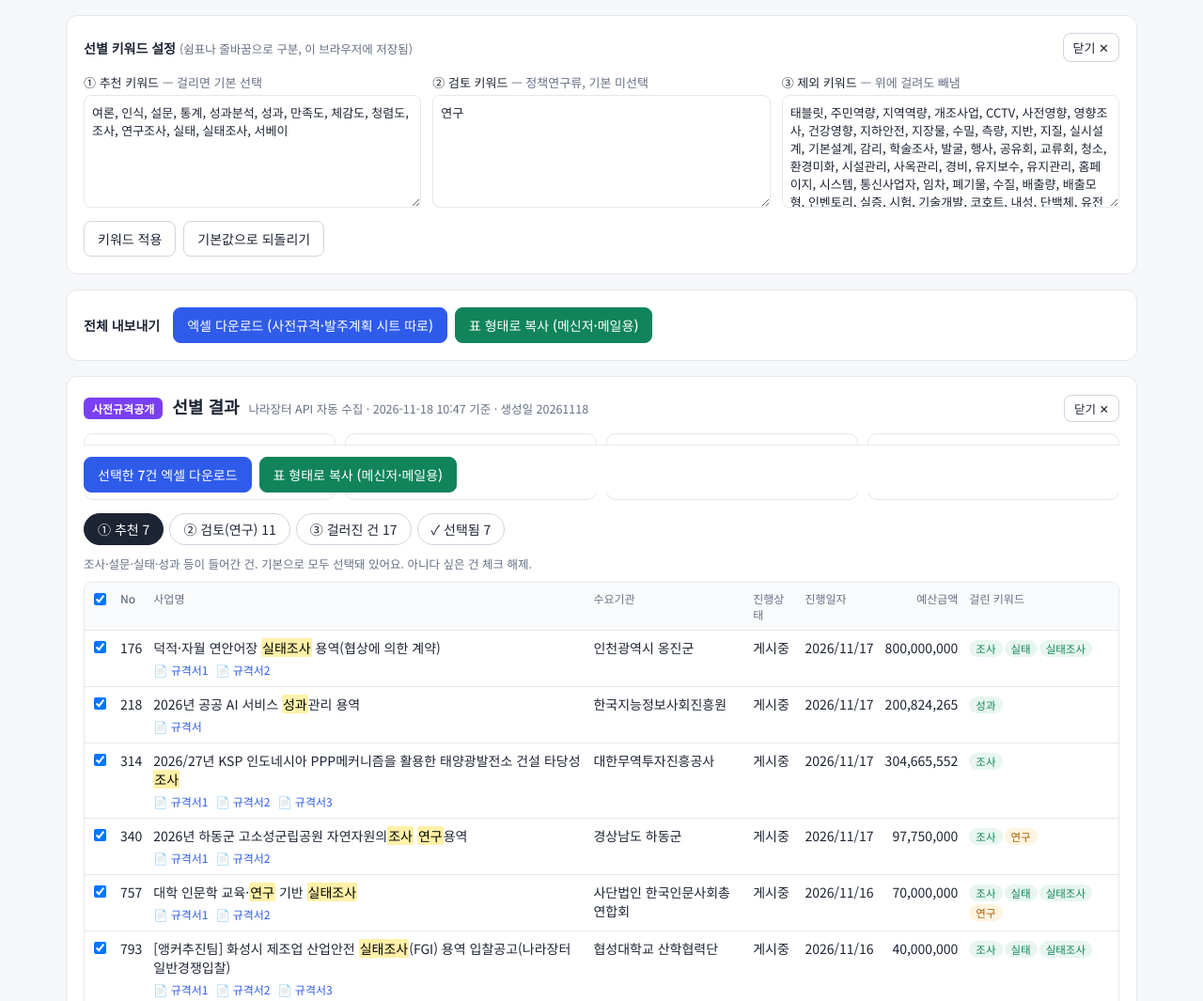
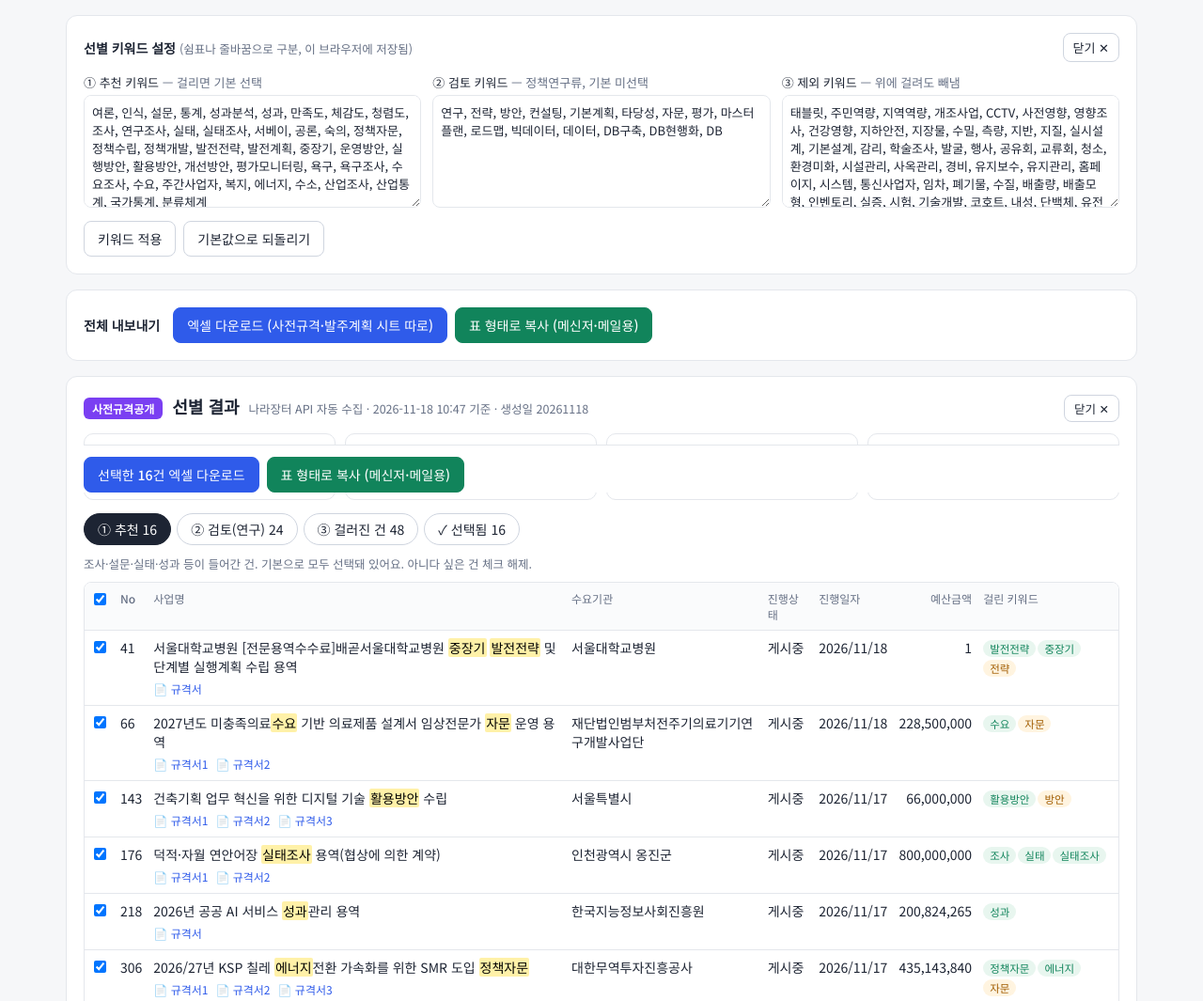
Before and after one commit to ejjangwork/g2b-selector, a plain HTML site: page index.html in a window 1280 px wide. Shown: the part 326-1391 px from the top of the page at 94% size. Drawn offline with Linux system fonts and the light colour scheme.

Commit message:
Add files via upload

```diff
--- a/index.html
+++ b/index.html
@@ -178,9 +178,9 @@ a.ttl .ext{font-size:11px;color:var(--blue)}
 
 <script>
 const DEFAULTS = {
-  core: '여론, 인식, 설문, 통계, 성과분석, 성과, 만족도, 체감도, 청렴도, 조사, 연구조사, 실태, 실태조사, 서베이',
-  res: '연구',
-  bl: '태블릿, 주민역량, 지역역량, 개조사업, CCTV, 사전영향, 영향조사, 건강영향, 지하안전, 지장물, 수밀, 측량, 지반, 지질, 실시설계, 기본설계, 감리, 학술조사, 발굴, 행사, 공유회, 교류회, 청소, 환경미화, 시설관리, 사옥관리, 경비, 유지보수, 유지관리, 홈페이지, 시스템, 통신사업자, 임차, 폐기물, 수질, 배출량, 배출모형, 인벤토리, 실증, 시험, 기술개발, 코호트, 내성, 단백체, 유전자, 백신, 독성, 마이크로바이옴, 기능성, 특허, 지침서, 정기점검, 안전진단, 안전점검'
+  core: '여론, 인식, 설문, 통계, 성과분석, 성과, 만족도, 체감도, 청렴도, 조사, 연구조사, 실태, 실태조사, 서베이, 공론, 숙의, 정책자문, 정책수립, 정책개발, 발전전략, 발전계획, 중장기, 운영방안, 실행방안, 활용방안, 개선방안, 평가모니터링, 욕구, 욕구조사, 수요조사, 수요, 주간사업자, 복지, 에너지, 수소, 산업조사, 산업통계, 국가통계, 분류체계',
+  res: '연구, 전략, 방안, 컨설팅, 기본계획, 타당성, 자문, 평가, 마스터플랜, 로드맵, 빅데이터, 데이터, DB구축, DB현행화, DB',
+  bl: '태블릿, 주민역량, 지역역량, 개조사업, CCTV, 사전영향, 영향조사, 건강영향, 지하안전, 지장물, 수밀, 측량, 지반, 지질, 실시설계, 기본설계, 감리, 학술조사, 발굴, 행사, 공유회, 교류회, 청소, 환경미화, 시설관리, 사옥관리, 경비, 유지보수, 유지관리, 홈페이지, 시스템, 통신사업자, 임차, 폐기물, 수질, 배출량, 배출모형, 인벤토리, 실증, 시험, 기술개발, 코호트, 내성, 단백체, 유전자, 백신, 독성, 마이크로바이옴, 기능성, 특허, 지침서, 정기점검, 안전진단, 안전점검, 소방, 내진, 토지적성, 영향평가, ISP, 정보화전략, 보안, 회계, 투자자문, 매입, IR deck, 측정, 선정평가, 역량평가, 과제개발, 특강, 부동산, 통합관제, 언론스크랩, 콘텐츠, 셔틀, 운행, 급식, 보험, 복지포인트, 복지카드, 재가, 운반, 시설물, 인프라 구축, 배상책임'
 };
 const LS = 'g2b-filter-kw-v1';
 const $ = id => document.getElementById(id);
```
